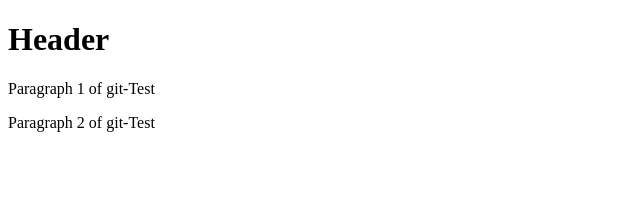
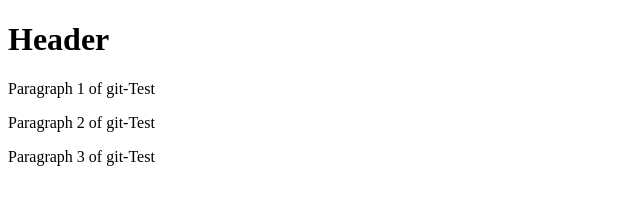
Before and after one commit to Prateek-Yashaswi/git-test, a website: page index.html in a window 1280 px wide. Shown: the whole page, without its empty margins (0-640 px from the left). Drawn offline with Linux system fonts and the light colour scheme.

Commit message:
Fourth Commit

```diff
--- a/index.html
+++ b/index.html
@@ -7,5 +7,6 @@
         <h1>Header</h1>
         <p>Paragraph 1 of git-Test</p>
         <p>Paragraph 2 of git-Test</p>
+        <p>Paragraph 3 of git-Test</p>
     </body>
 </html>
```
Also changed, not shown: package.json (added, +24 -0 lines), 2 other files.
